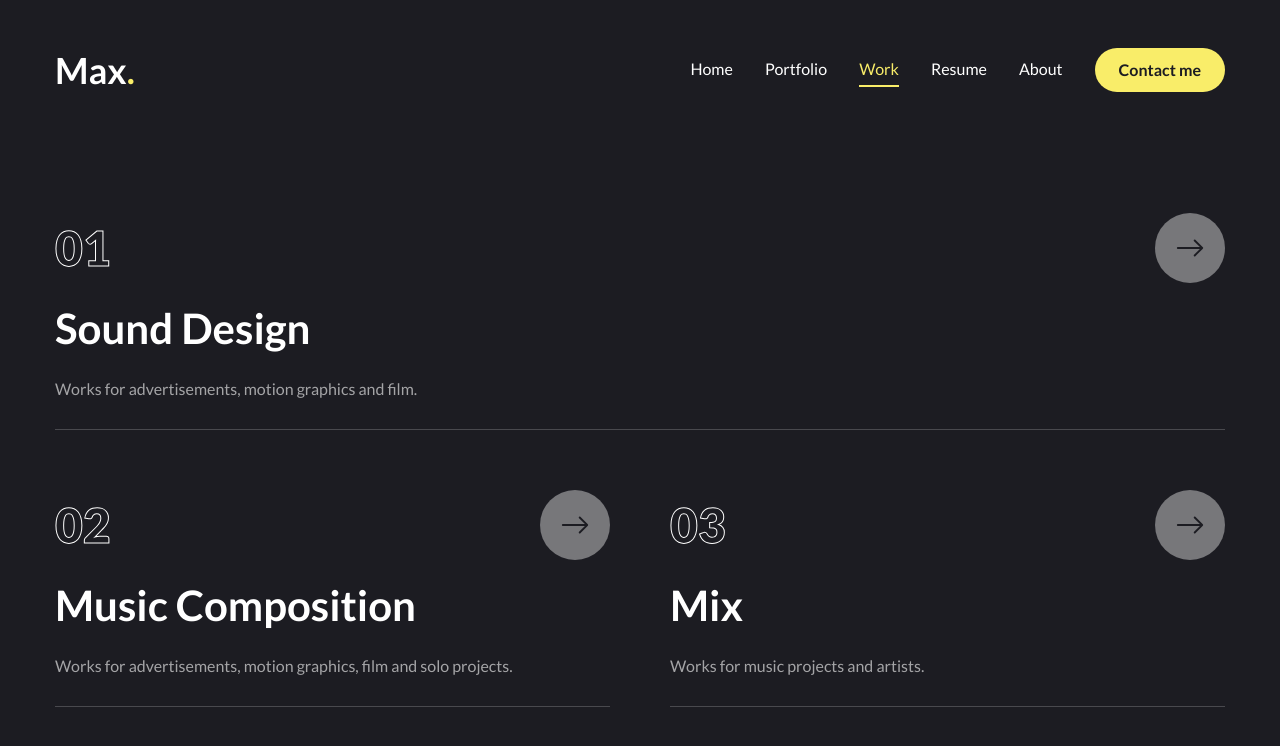
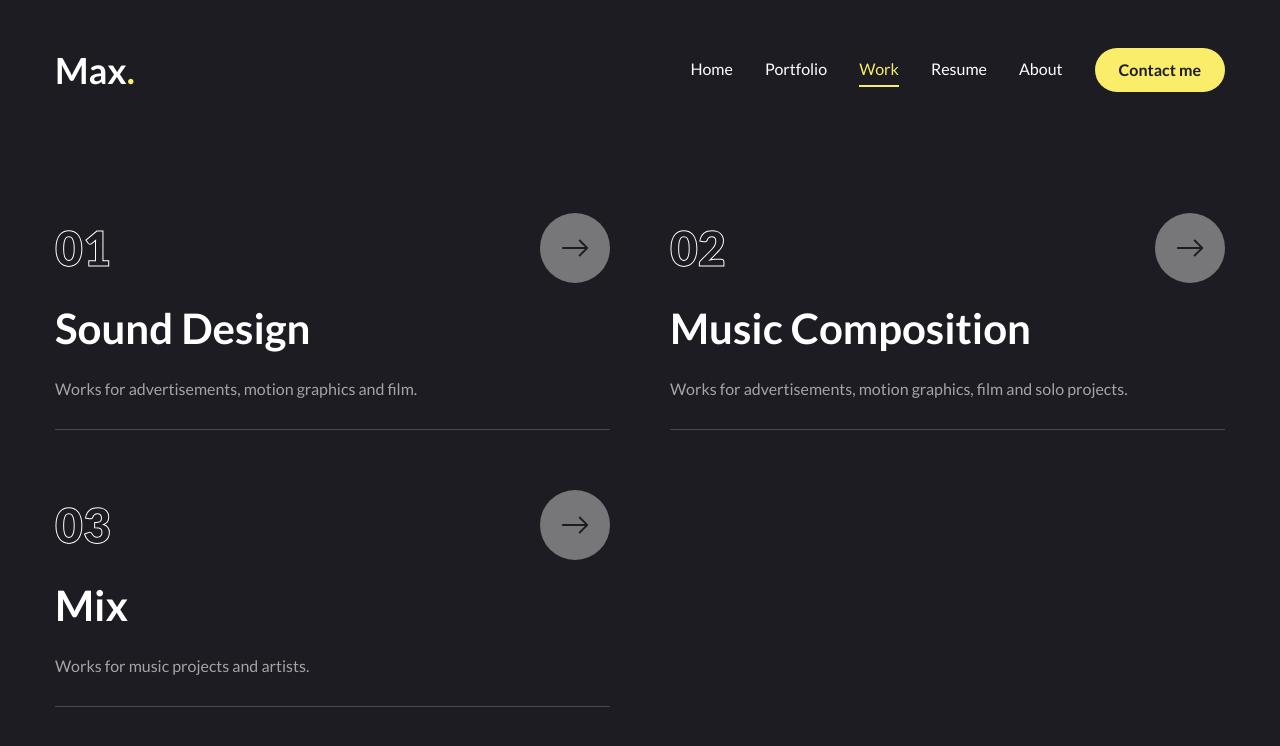
Before and after one commit to maximosigniorini/personal-website, a Next.js app: page /work in a window 1280 px wide. Shown: the top 746 px of the page. Built offline with nearby package versions, Linux system fonts and the light colour scheme.

Commit message:
Changed layout

```diff
--- a/app/work/page.jsx
+++ b/app/work/page.jsx
@@ -35,8 +35,8 @@
           animate={{ opacity: 1, transition: { delay: 0.5, duration: 0.4, ease: 'easeIn' } }}
           className='grid grid-cols-1 md:grid-cols-2 gap-[60px]'
         >
-          {/* Sound Design spans both columns but is left-aligned */}
-          <div className='col-span-1 md:col-span-2 flex-1 flex flex-col justify-center gap-6 group'>
+          {/* Sound Design */}
+          <div className='flex-1 flex flex-col justify-center gap-6 group'>
             <div className='w-full flex justify-between items-center'>
               <div className='text-5xl font-extrabold text-outline text-transparent group-hover:text-outline-hover transition-all duration-500'>
                 {services[0].num}
```
